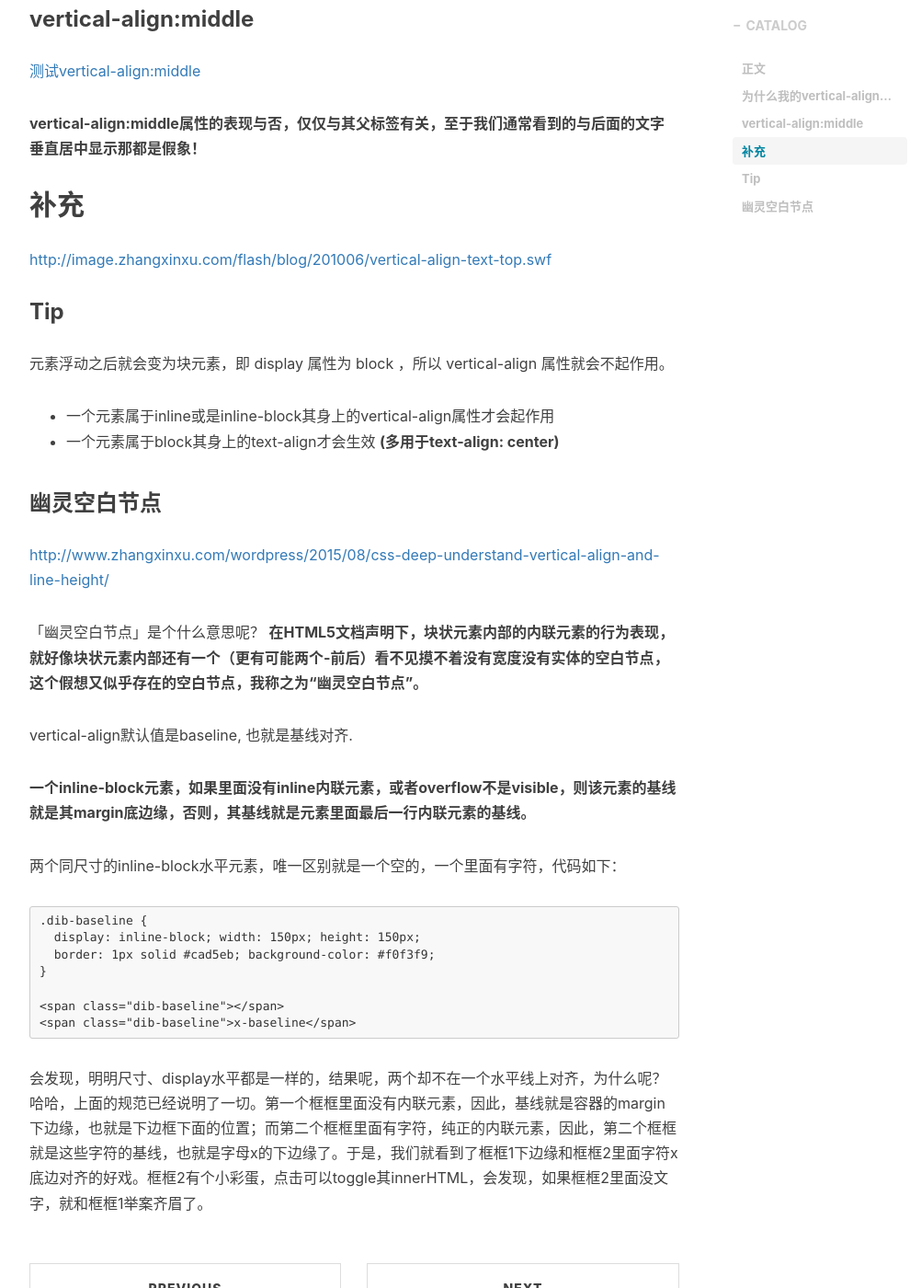
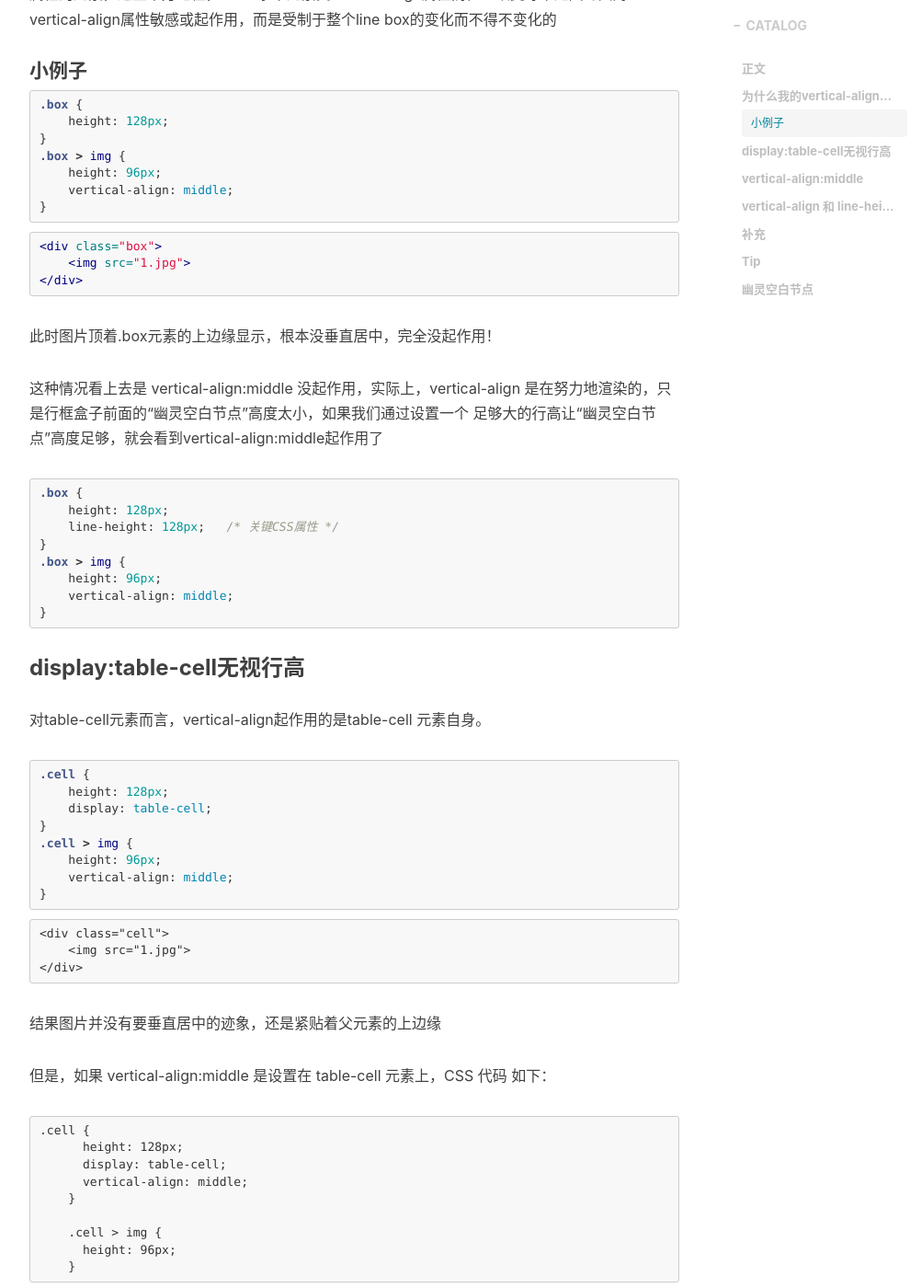
Before and after one commit to stephen-mi/QinZhen001.github.io, a Jekyll site: the page built from _posts/2017-09-18-vertical-align的一些理解-myblog.markdown, in a window 1280 px wide and 1400 px high, scrolled down 1733 px. Shown: the whole window at 92% size, without its empty margins (233-1235 px from the left). Built offline with Jekyll 4.4.1, drawn with Linux system fonts in a browser that asks for light colours; nearby versions of some CDN libraries; comment, search, counter and statistics services are not loaded; some of the changed text lies outside the part shown.

Commit message:
qz commit

````diff
--- a/_posts/2017-09-18-vertical-align的一些理解-myblog.markdown
+++ b/_posts/2017-09-18-vertical-align的一些理解-myblog.markdown
@@ -38,6 +38,11 @@
 .test{vertical-align:-2px;}
 元素相对于基线向下偏移两像素，这个常常用来修复单选框/复选框与12像素文字大小不对齐的问题
 
+
+**vertical- align属性的百分比值是相对于line-height的计算值计算的**
+
+
+
 ### 为什么我的vertical-align属性不起作用
 vertical-align 称之为“inline-block依赖型元素
 
@@ -54,6 +59,102 @@
 虽然vertical-align属性只会在inline-block水平的元素上期作用，但是其影响到的元素涉及到inline属性的元素，这里千万记住，inline水平元素受vertical-align属性而位置改变等不是因为其对vertical-align属性敏感或起作用，而是受制于整个line box的变化而不得不变化的
 
 
+#### 小例子
+
+
+```css
+.box {
+    height: 128px;
+}
+.box > img {
+    height: 96px;
+    vertical-align: middle;
+}
+```
+
+```html
+<div class="box">
+    <img src="1.jpg">
+</div>
+```
+
+
+
+
+
+
+此时图片顶着.box元素的上边缘显示，根本没垂直居中，完全没起作用！
+
+
+这种情况看上去是 vertical-align:middle 没起作用，实际上，vertical-align 是在努力地渲染的，只是行框盒子前面的“幽灵空白节点”高度太小，如果我们通过设置一个 足够大的行高让“幽灵空白节点”高度足够，就会看到vertical-align:middle起作用了
+
+
+
+```css
+.box {
+    height: 128px;
+    line-height: 128px;   /* 关键CSS属性 */
+}
+.box > img {
+    height: 96px;
+    vertical-align: middle;
+}
+```
+
+
+
+
+### display:table-cell无视行高
+
+对table-cell元素而言，vertical-align起作用的是table-cell 元素自身。
+
+```css
+.cell {
+    height: 128px;
+    display: table-cell;
+}
+.cell > img {
+    height: 96px;
+    vertical-align: middle;
+}
+```
+
+```
+<div class="cell">
+    <img src="1.jpg">
+</div>
+```
+
+
+结果图片并没有要垂直居中的迹象，还是紧贴着父元素的上边缘
+
+
+但是，如果 vertical-align:middle 是设置在 table-cell 元素上，CSS 代码 如下：
+
+```
+.cell {
+      height: 128px;
+      display: table-cell;
+      vertical-align: middle;
+    }
+
+    .cell > img {
+      height: 96px;
+    }
+```
+
+那么图片就可以垂直居中了
+
+
+
+虽然就效果而言，table-cell元素设置vertical-align垂 直对齐的是子元素，但是其作用的并不是子元素，而是table-cell元素自 身。就算table-cell元素的子元素是一个块级元素，也一样可以让其有各 种垂直对齐表现。
+
+
+
+
+
+
+
 
 ### vertical-align:middle
 [测试vertical-align:middle](http://www.zhangxinxu.com/study/201005/verticle-align-test-demo.html)
@@ -61,6 +162,41 @@
 **vertical-align:middle属性的表现与否，仅仅与其父标签有关，至于我们通常看到的与后面的文字垂直居中显示那都是假象！**
 
 
+
+
+
+### vertical-align 和 line-height 之间的关系
+
+vertical-align和line-height之间的关系很明确，即“朋友”关系。
+
+只要出现内联元素，这对好朋友一定会同时出现
+
+容器高度不等于行高的例子
+[http://demo.cssworld.cn/5/3-1.php](http://demo.cssworld.cn/5/3-1.php)
+
+为什么会出现这样的现象?
+
+看一下相关的代码：
+```
+.box { line-height: 32px; }
+.box > span { font-size: 24px; }
+
+<div class="box">
+    <span>文字</span>
+</div>
+```
+
+
+其中有一个很关键的点，那就是24px的font-size大小是设置在`<span>`元素上的，这就导 致了外部`<div>`元素的字体大小和`<span>`元素有较大出入
+
+
+`<span>`标签前面实际上有一个看不见的类似 字符的“幽灵空白节点”。看不见的东西不利于理解，因此我们不妨使用一个看得见的字符 x 占位，同时“文字”后面也添加一个 x，便于看出基线位置，于是就有如下 HTML：
+
+```
+<div class="box">
+    x<span>文字x</span>
+</div>
+```
 
 
 
````
Also changed, not shown: _posts/2017-09-18-line-height-myblog.markdown (+14 -0 lines), img/in-post/line-height.png (added).
